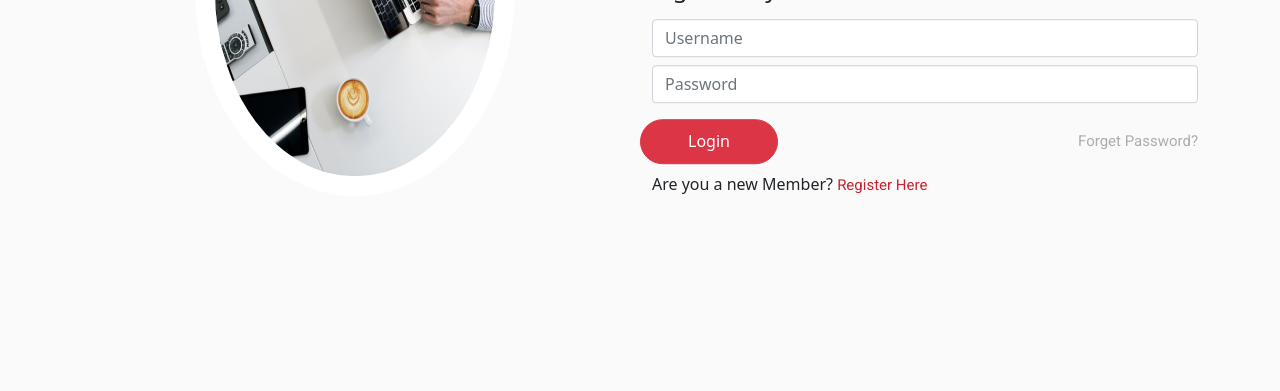
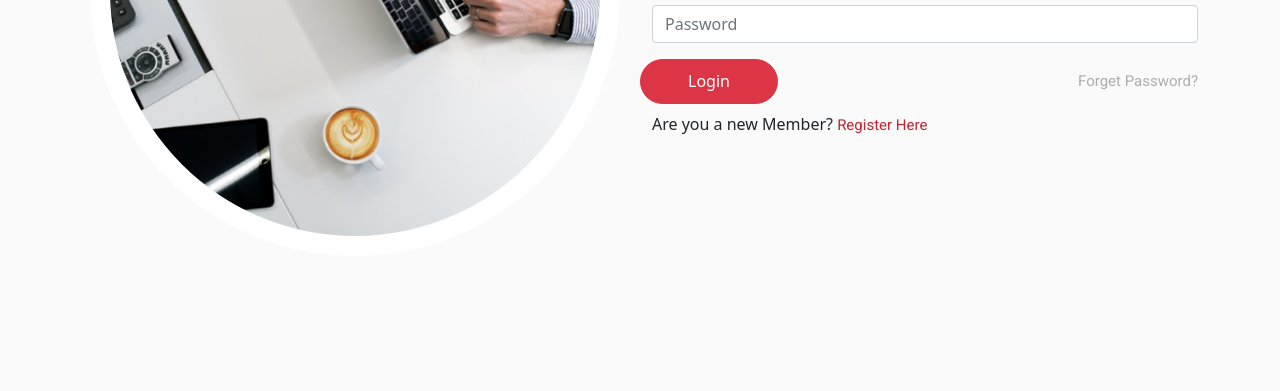
Before and after one commit to Priya-saini1/Html-training-Assigment, a plain HTML site: page index.html in a window 1280 px wide. Shown: the part 409-800 px from the top of the page. Drawn offline with Linux system fonts and the light colour scheme.

Commit message:
all Assigment-4 completed

```diff
--- a/css/style.css
+++ b/css/style.css
@@ -6,9 +6,12 @@ body{
 
 .imgcirlcecom{
     border: 20px solid #FFFFFF;
-    width: 25vw;
+    height: 100%;
+    width: auto;
+    max-height: 530px;
     min-width:300px;
  }
+
 
 .business-text{
     font:normal normal 40px/47px Roboto ;
```
